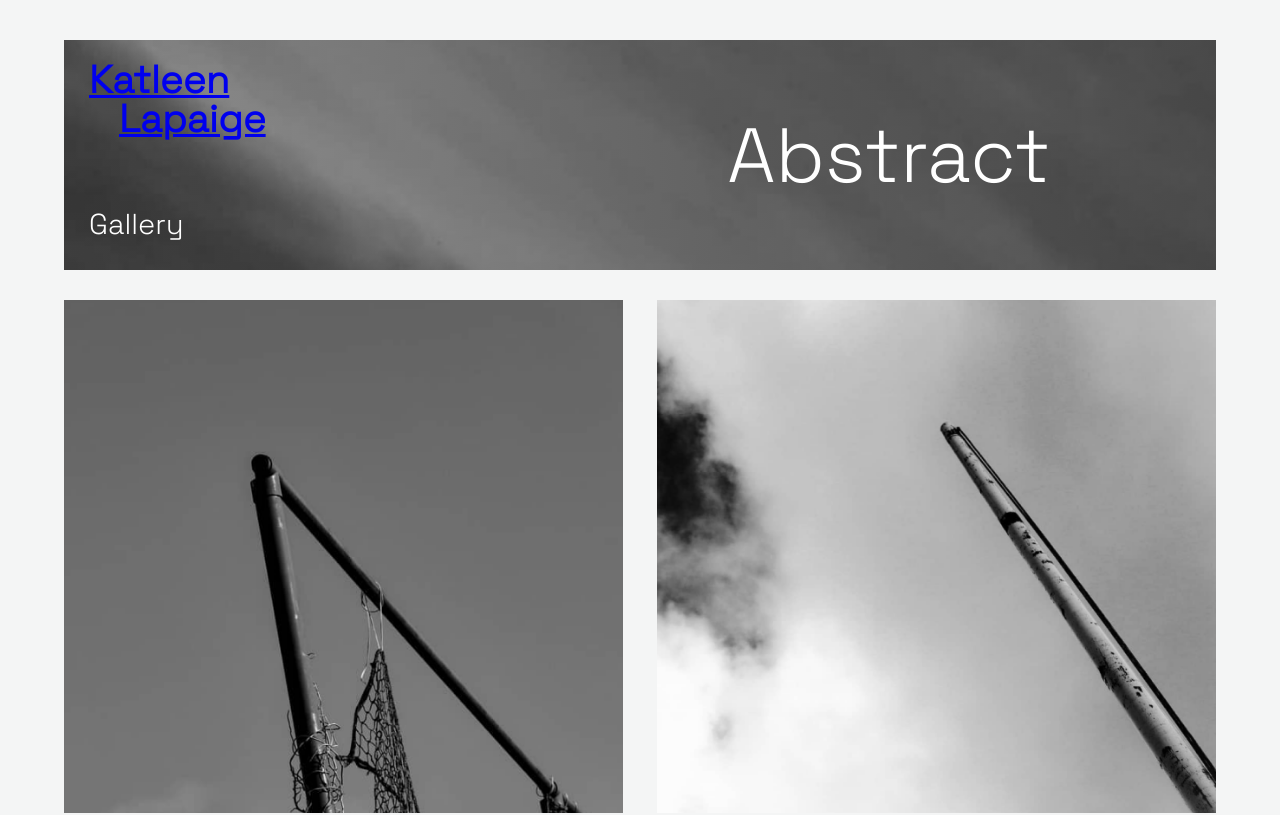
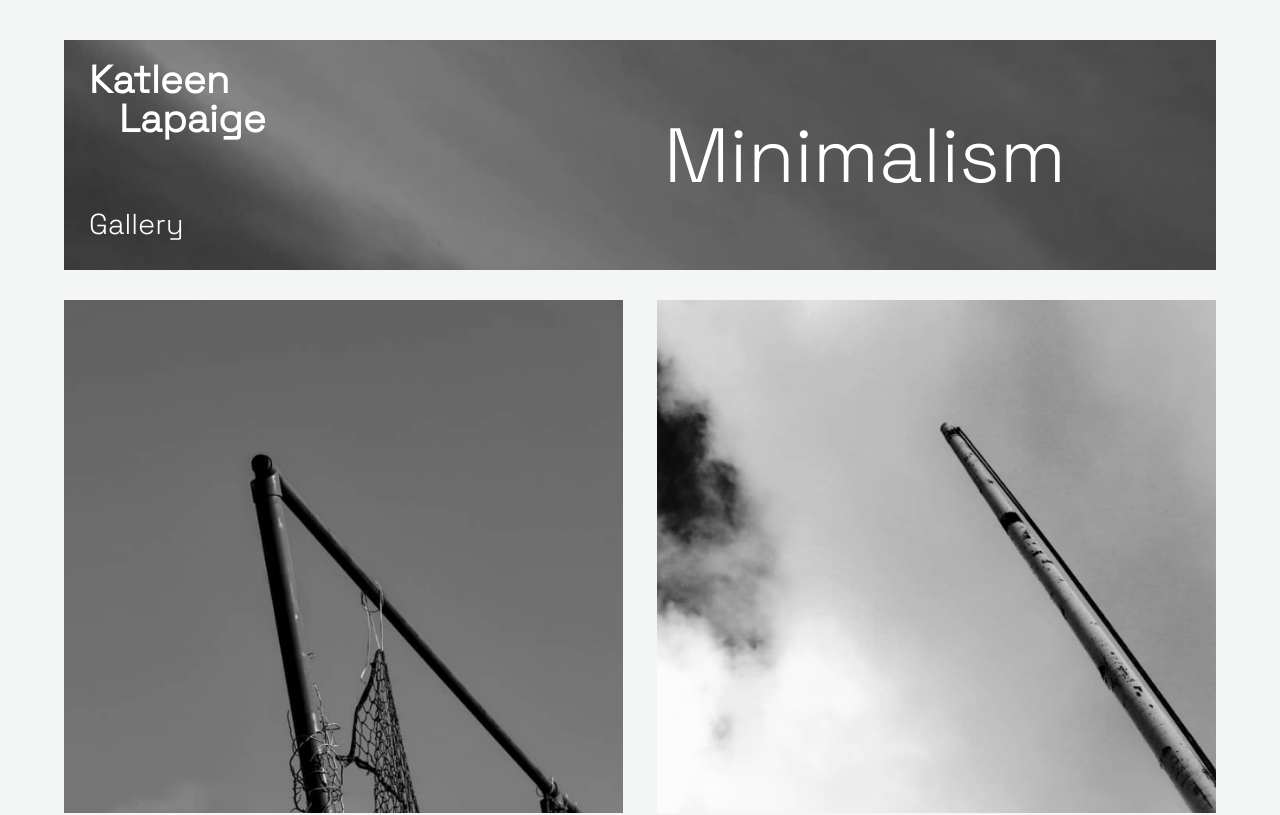
Before and after one commit to jellebaele/photo-portfolio, a plain HTML site: page cat-minim.html in a window 1280 px wide. Shown: the top 815 px of the page. Drawn offline with nearby package versions, Linux system fonts and the light colour scheme.

Commit message:
updated header 1

```diff
--- a/cat-minim.html
+++ b/cat-minim.html
@@ -29,7 +29,7 @@
 
     </div>
     <span class="head-title">
-        <p>Abstract</p>
+        <p>Minimalism</p>
     </span>
 </header>
 
--- a/styles/style-cat.css
+++ b/styles/style-cat.css
@@ -28,6 +28,11 @@ header {
     display: flex;
     flex-direction: column;
     height: 100%;
+}
+
+.title a {
+    color: white;
+    text-decoration: none;
 }
 
 .title h1 {
--- a/styles/style_home.css
+++ b/styles/style_home.css
@@ -38,6 +38,11 @@ header {
 
 .title {
     padding: 10px 0 0 20px;
+}
+
+.title a {
+    color: white;
+    text-decoration: none;
 }
 
 .title .right {
```
